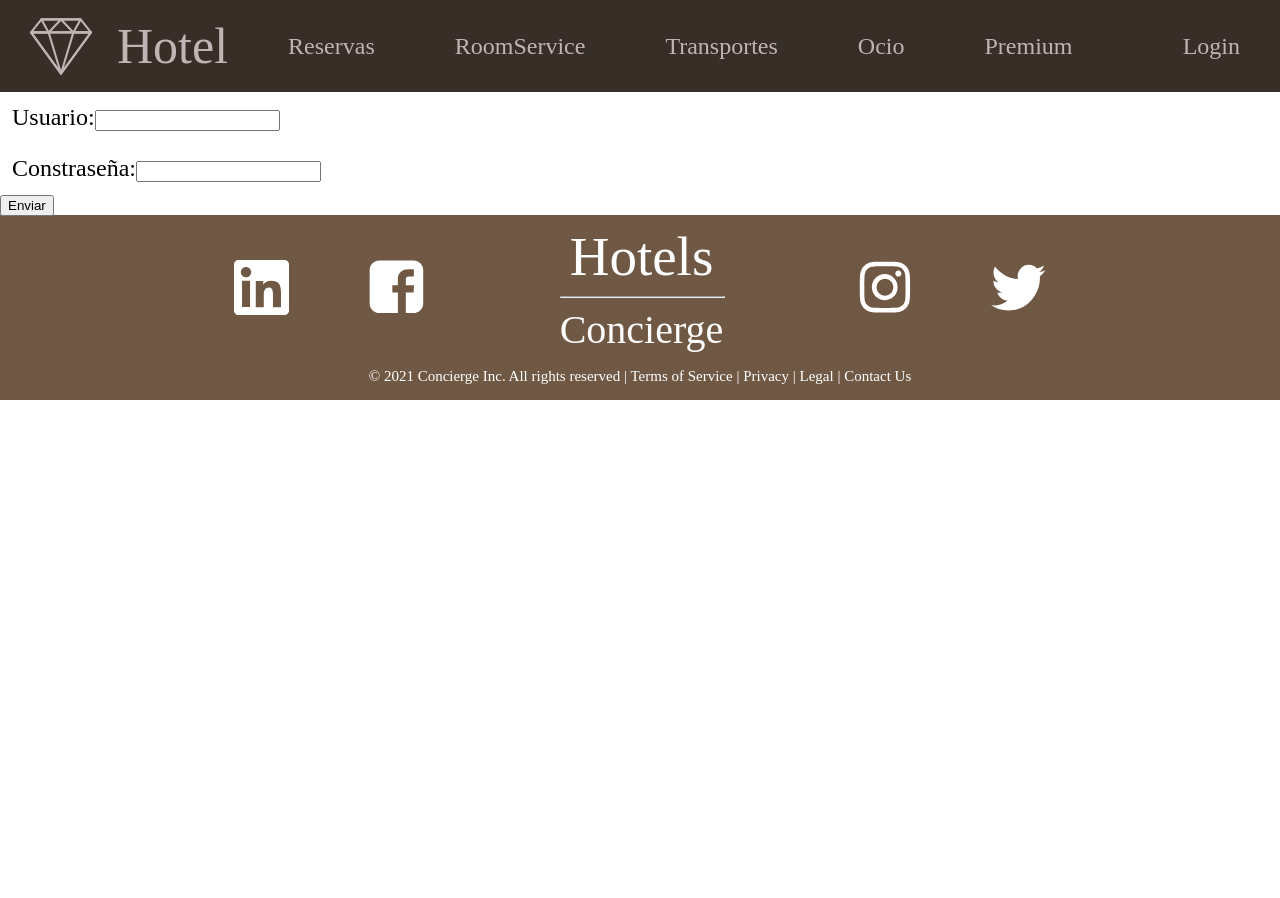
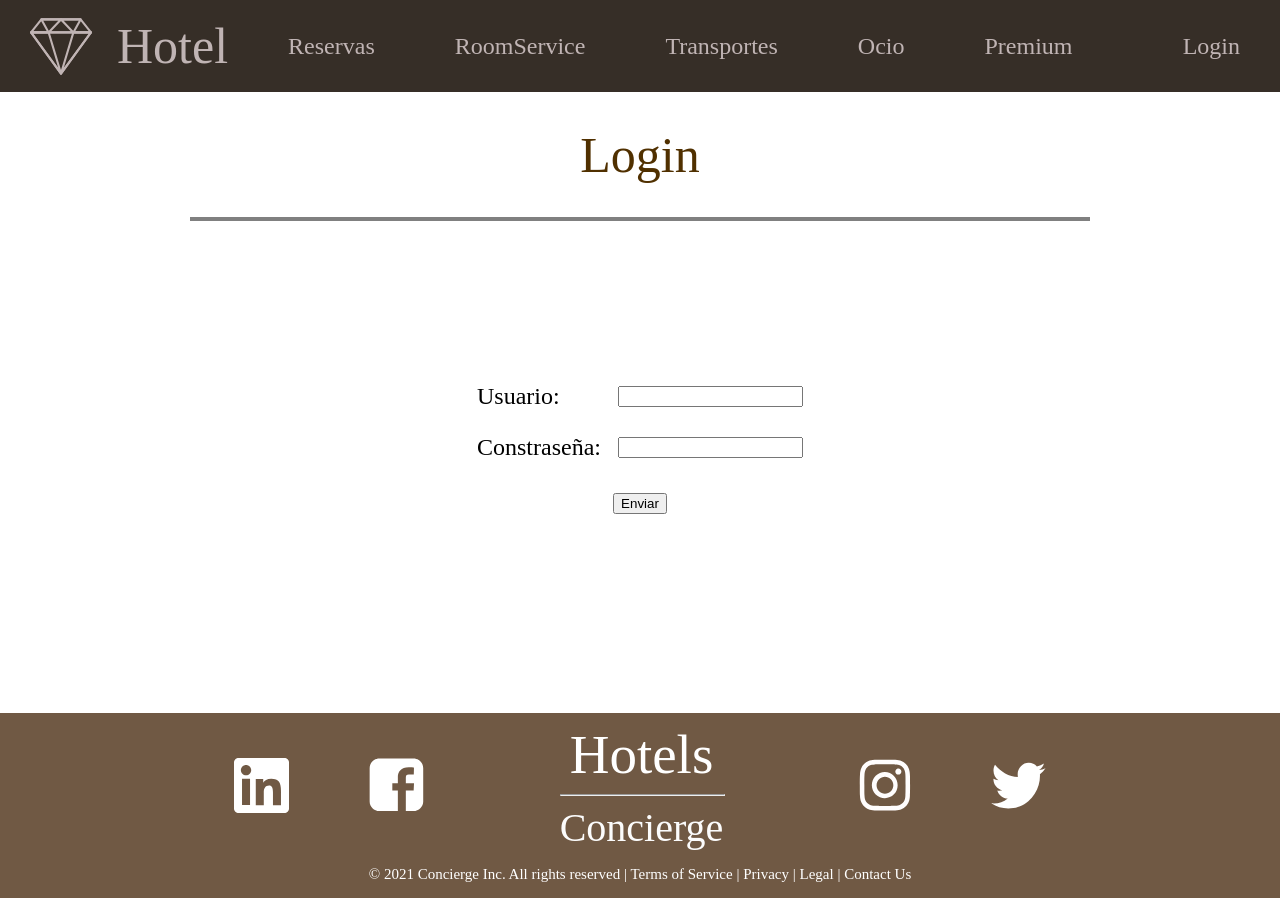
Before and after one commit to javierMorales9/ISST-Grupo02-Conc, a React (Create React App) app in the folder Front-end/: page /login in a window 1280 px wide. Before the commit the page ends 800 px from the top, so only its background shows below. Built offline with nearby package versions, Linux system fonts and the light colour scheme; what google-maps-react would draw is missing.

Commit message:
Added login css

```diff
--- a/Front-end/src/pages/login.js
+++ b/Front-end/src/pages/login.js
@@ -1,14 +1,7 @@
 import React from 'react';
-import NavBarInicio from '../components/navbar.js';
 import Footer from '../components/footer.js';
-import Tarjeta from '../components/tarjeta.js';
-import Habitacion from '../media/habitacion.png';
-import Confort from '../media/confort.jpg';
-import Transporte from '../media/avion.jpg';
-import Ocio from '../media/spa.png';
-import Otros from '../media/otros.jpg';
 import '../public/main_styles.css';
-import { withRouter } from 'react-router-dom';
+import '../public/login.css';
 
 
 export default class Login extends React.Component {
@@ -59,22 +52,24 @@ export default class Login extends React.Component {
 	render() {
 		return (
 			<div>
+				<h1 className="subtitulo">Login</h1>
+				<hr className="raya_titulo"/>
 
+				<div className="container" style={{marginTop:"150px",marginBottom:"200px"}}>
 					<form className='form_login' onSubmit={() => {this.handleClick()}} >
-		      <label>
+						<label className="usr">
 							Usuario:
 							<input id="login_user" type="text" name="user"/>
 						</label>
 
-		      <label>
+						<label className="usr">
 							Constraseña:
-			      <input id="login_password" type="text" name="password"/>
+							<input id="login_password" type="password" name="password"/>
 						</label>
-
 					</form>
-
 					<button onClick={() => { this.handleClick();}}> Enviar </button>
 					{this.state.error}
+				</div>
 
 				<Footer/>
 
--- /dev/null
+++ b/Front-end/src/public/login.css
@@ -0,0 +1,11 @@
+.usr {
+    display: flex;
+    flex-direction: row;
+    justify-content: space-between;
+    align-items: center;
+}
+
+.form_login{
+    width: 350px;
+    margin-bottom: 20px;
+}
```
Lines whose indentation alone changed are shown as unchanged.
